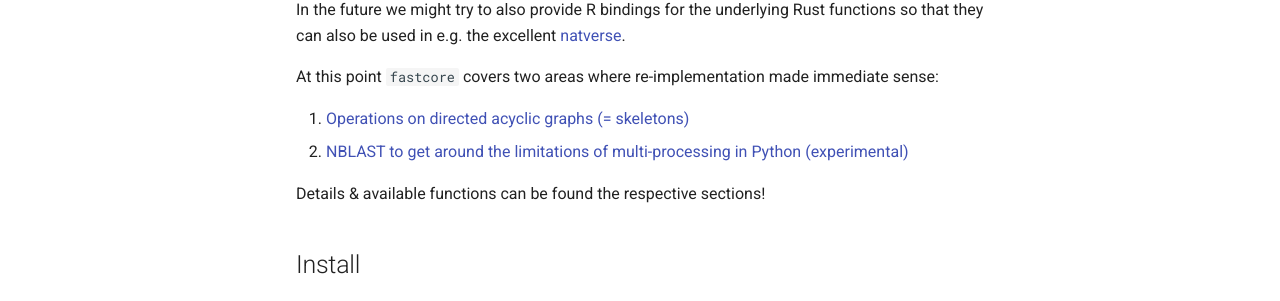
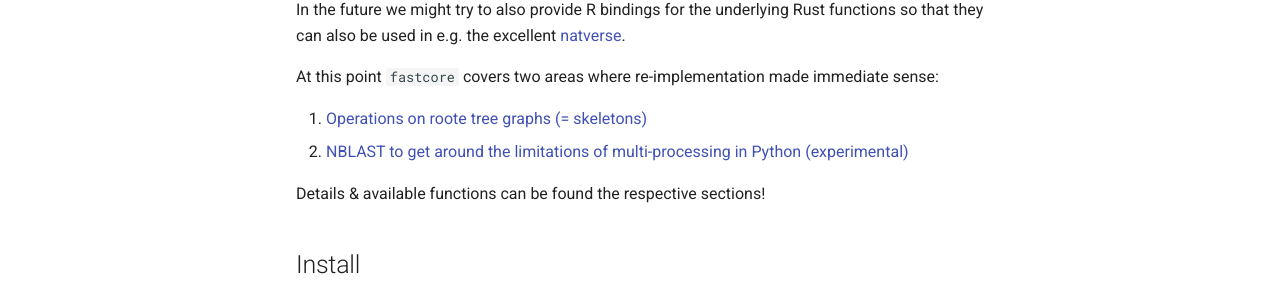
Before and after one commit to schlegelp/fastcore-rs, an MkDocs documentation site: the page built from docs/index.md, in a window 1280 px wide and 948 px high. Shown: the part 317-618 px from the top of the window. Built offline with MkDocs 1.6.1 and Material for MkDocs 9.7.7, drawn with Linux system fonts in a browser that asks for light colours; plug-ins that fetch from the network failed and are left out; comment, search, counter and statistics services are not loaded.

Commit message:
docs: fix broken link

```diff
--- a/docs/index.md
+++ b/docs/index.md
@@ -14,7 +14,7 @@
 At this point `fastcore` covers two areas where re-implementation
 made immediate sense:
 
-1. [Operations on directed acyclic graphs (= skeletons)](DAG/index.md)
+1. [Operations on roote tree graphs (= skeletons)](Trees/index.md)
 2. [NBLAST to get around the limitations of multi-processing in Python (experimental)](NBLAST/index.md)
 
 Details & available functions can be found the respective sections!
```
